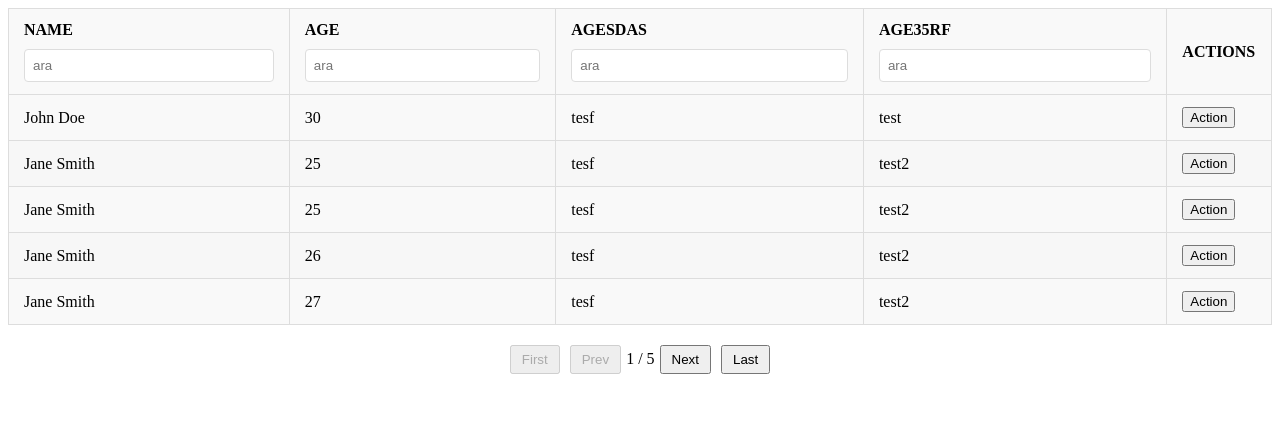
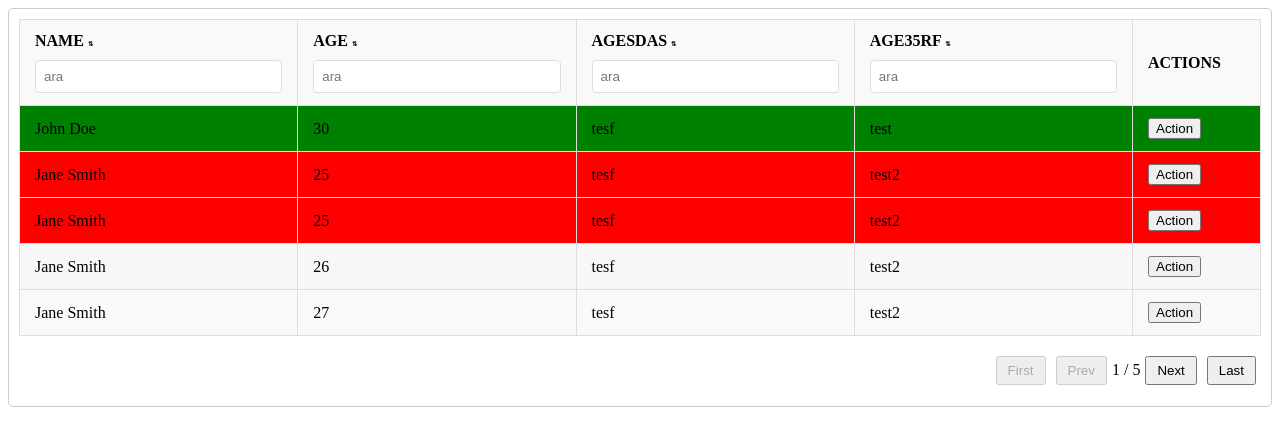
Before and after one commit to muratkiziloz/mk-vue-table, a Nuxt app: page / in a window 1280 px wide. Shown: the top 446 px of the page. Built offline with nearby package versions, Linux system fonts and the light colour scheme.

Commit message:
colored rows feature added

```diff
--- a/app.vue
+++ b/app.vue
@@ -8,6 +8,7 @@
       :action="true"
       :columnSearch="true"
       :perPage="5"
+      :coloredRows="coloredRows"
   >
     <template #action="{ row }">
       <button @click="handleAction(row)">Action</button>
@@ -51,6 +52,19 @@ const rows = ref([
   { name: 'Jane Smith', age: 25, age2: 'tesf', age4: 'test2'  },
 ]);
 
+const coloredRows = ref([
+  {
+    key: 'age',
+    value: 30,
+    color: 'green',
+  },
+  {
+    key: 'age',
+    value: 25,
+    color: 'red',
+  },
+])
+
 const handleAction = (row) => {
   alert(`Action clicked for ${row.name}`);
 };
--- a/components/MyTable.vue
+++ b/components/MyTable.vue
@@ -1,20 +1,24 @@
 <template>
-  <div>
+  <div class="table-card">
     <table>
       <thead :class="headerClass" :style="headerStyle">
       <tr>
-        <th v-for="(header, index) in headers" :key="index" @click="sortTable(header.value)">
-          {{ header.text }}
+        <th v-for="(header, index) in headers" :key="index">
+          <div class="sort-and-head-area" @click="sortTable(header.value)">
+            {{ header.text }}
+            <span :class="getSortIcon(header.value)"></span>
+          </div>
+
           <input v-if="columnSearch" class="search-input" type="text" v-model="searchText[index]" placeholder="ara" @input="handleSearch(header.value, $event.target.value)">
-          <span :class="getSortIcon(header.value)"></span>
+
         </th>
         <th v-if="action">Actions</th>
       </tr>
       </thead>
 
       <tbody>
-      <tr v-for="(row, rowIndex) in paginatedRows" :key="rowIndex">
-        <td v-for="(header, colIndex) in headers" :key="colIndex">{{ row[header.value] }}</td>
+      <tr v-for="(row, rowIndex) in paginatedRows" :key="rowIndex" :style="getRowStyle(row)">
+        <td v-for="(header, colIndex) in headers" :key="colIndex">{{ row[header.value] }} </td>
         <td v-if="action">
           <slot name="action" :row="row"></slot>
         </td>
@@ -30,6 +34,10 @@ import { ref, computed, watch } from 'vue';
 import Pagination from './Pagination.vue';
 
 const props = defineProps({
+  tableTitle: {
+    type: String,
+    required: true
+  },
   headers: {
     type: Array,
     required: true
@@ -37,6 +45,10 @@ const props = defineProps({
   rows: {
     type: Array,
     required: true
+  },
+  coloredRows: {
+    type: Array,
+    required: false
   },
   headerClass: {
     type: String,
@@ -126,7 +138,7 @@ const handleSearch = (key, value) => {
 };
 
 // Sıralama işlemi
-const sortTable = (key) => {
+const sortTable = (key: string) => {
   if (sortKey.value === key) {
     sortOrder.value = -sortOrder.value;
   } else {
@@ -143,6 +155,15 @@ const getSortIcon = (key: string) => {
   return props.sortDefaultIcon;
 };
 
+// Satır rengi
+const getRowStyle = (row) => {
+  console.log('test',props.coloredRows)
+  if (!props.coloredRows) return '';
+
+  const matchedColorRule = props.coloredRows.find(colorRule => row[colorRule.key] == colorRule.value);
+  return matchedColorRule ? { backgroundColor: matchedColorRule.color } : '';
+};
+
 // Sayfa numarası değiştikçe, filtrelenmiş ve sıralanmış veriler tekrar hesaplanır
 watch([sortedRows, filteredRows], () => {
   currentPage.value = 1;
@@ -150,6 +171,12 @@ watch([sortedRows, filteredRows], () => {
 </script>
 
 <style scoped>
+.table-card {
+  background-color: #fff;
+  padding: 10px 10px 70px 10px;
+  border: 1px solid #ccc;
+  border-radius: 5px;
+}
 table {
   width: 100%;
   border-collapse: collapse;
@@ -197,19 +224,22 @@ tbody tr:hover {
 .icon {
   display: inline-block;
   margin-left: 8px;
-  font-size: 0.2em;
+  font-size: 0.4em;
 }
 
 .sort-asc::after {
   content: '▲';
-  font-size: 0.2em;
+  font-size: 0.4em;
 }
 
 .sort-desc::after {
   content: '▼';
-  font-size: 0.2em;
+  font-size: 0.4em;
 }
-
+.sort-default::after {
+  content: '⇅';
+  font-size: 0.4em;
+}
 .icon::after {
   content: '⇅';
   font-size: 0.2em;
--- a/components/Pagination.vue
+++ b/components/Pagination.vue
@@ -49,7 +49,7 @@ const gotoPage = (page: number) => {
 <style scoped>
 .pagination {
   margin-top: 20px;
-  text-align: center;
+  float: right;
 }
 button {
   margin: 0 5px;
--- a/package.json
+++ b/package.json
@@ -1,6 +1,6 @@
 {
   "name": "my-awesome-table-component",
-  "version": "1.0.18",
+  "version": "1.0.19",
   "description": "A simple Nuxt 3 table component",
   "main": "./dist/my-awesome-table-component.umd.js",
   "module": "./dist/my-awesome-table-component.es.js",
```
